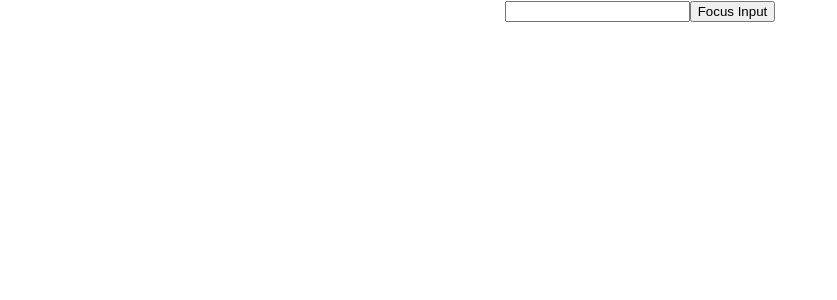
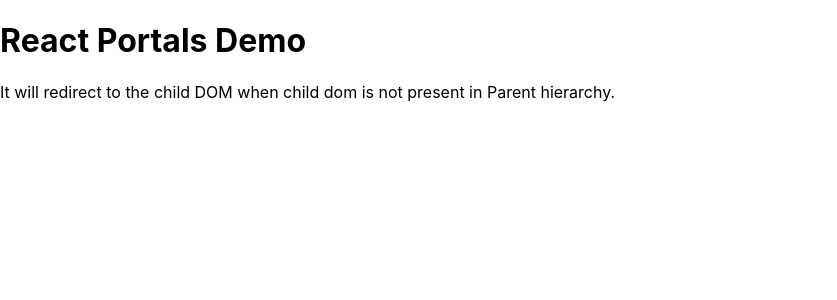
Before and after one commit to Soumya1910/Reactjs-basic, a React (Create React App) app: page / in a window 1280 px wide. Shown: the top 300 px of the page, without its empty margins (0-837 px from the left). Built offline with nearby package versions, Linux system fonts and the light colour scheme.

Commit message:
React portals example

```diff
--- a/public/index.html
+++ b/public/index.html
@@ -29,6 +29,7 @@
   <body>
     <noscript>You need to enable JavaScript to run this app.</noscript>
     <div id="root"></div>
+    <div id="react-portals"></div>
     <!--
       This HTML file is a template.
       If you open it directly in the browser, you will see an empty page.
--- a/src/App.js
+++ b/src/App.js
@@ -19,6 +19,7 @@ import ParentComponentWithPureCompExample from './component/ParentComponentWithP
 import RefComponent from './component/RefComponent';
 import RefExample from './component/RefExample';
 import FwdRefParentInput from './component/FwdRefParentInput';
+import ReactPortalsDemo from './component/ReactPortalsDemo';
 
 function App() {
   return (
@@ -49,7 +50,8 @@ function App() {
       {/* <ParentComponentWithPureCompExample/>       */}
       {/* <RefComponent /> */}
       {/* <RefExample/> */}
-      <FwdRefParentInput/>
+      {/* <FwdRefParentInput/> */}
+      <ReactPortalsDemo/>
     </div>
   );
 }
--- /dev/null
+++ b/src/component/ReactPortalsDemo.js
@@ -0,0 +1,40 @@
+import React from 'react'
+import ReactDOM from 'react-dom'
+
+function ReactPortalsDemo() {
+    /*
+    We have added aditional div tag in index.html.
+    If you inspect the element, you will find that this is rendered under the root id. but we want to move it to other id i.e. react_portals
+    <div id="root">
+        <div class="App">
+            <h1>React Portals Demo</h1>
+            <p>It will redirect to the child DOM when child dom is not present in Parent hierarchy.</p>
+        </div>
+    </div>
+    <div id="react-portals"></div>
+    */
+
+    //   return (
+    //     <>
+    //         <h1>React Portals Demo</h1>
+    //         <p>It will redirect to the child DOM when child dom is not present in Parent hierarchy.</p>
+    //     </>
+    //   )
+
+
+    return ReactDOM.createPortal(
+        <>
+            <h1>React Portals Demo</h1>
+            <p>It will redirect to the child DOM when child dom is not present in Parent hierarchy.</p>
+        </>,
+        document.getElementById('react-portals')
+    );
+
+    /*
+        ReacctDOM.createPortal() takes two arguments :
+            1. String, number, JSX, component
+            2. The element tag name
+    */
+}
+
+export default ReactPortalsDemo
```
